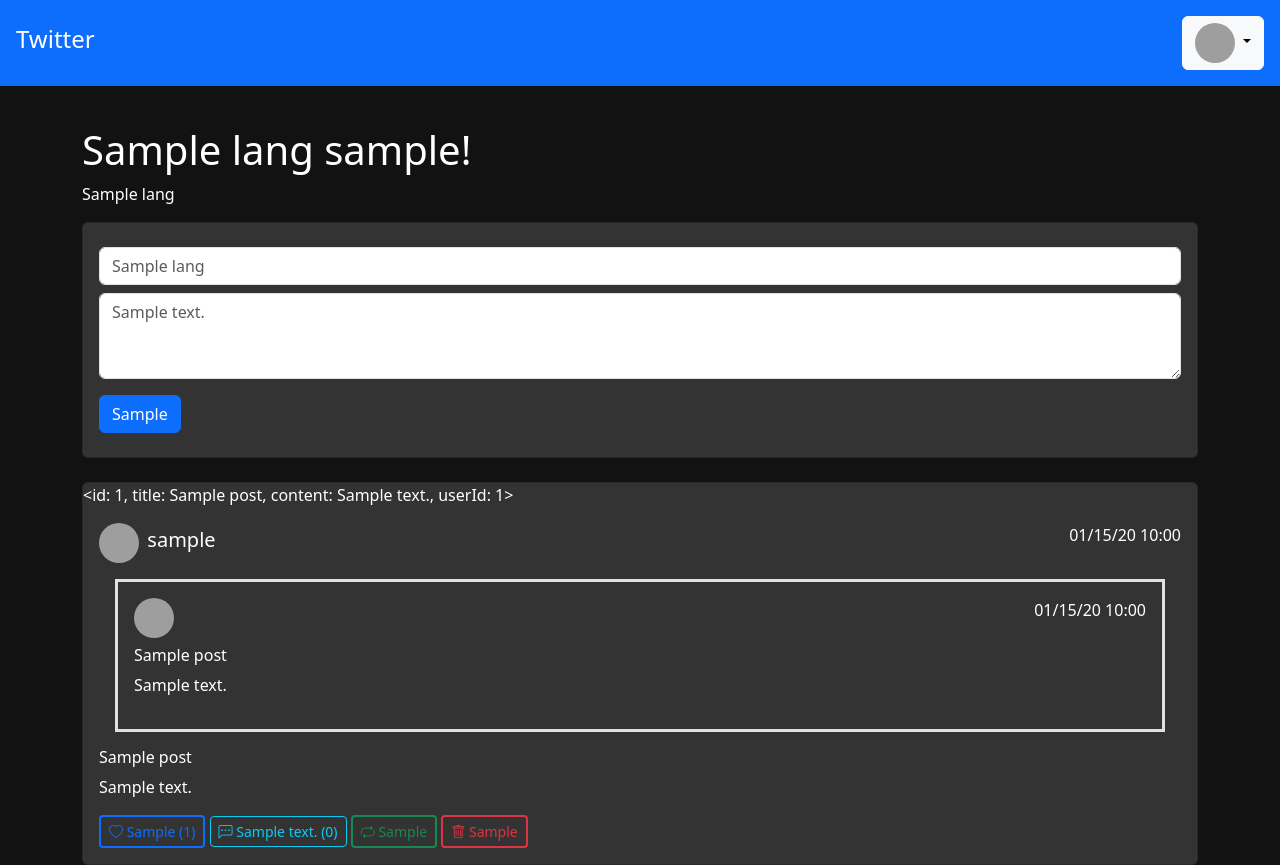
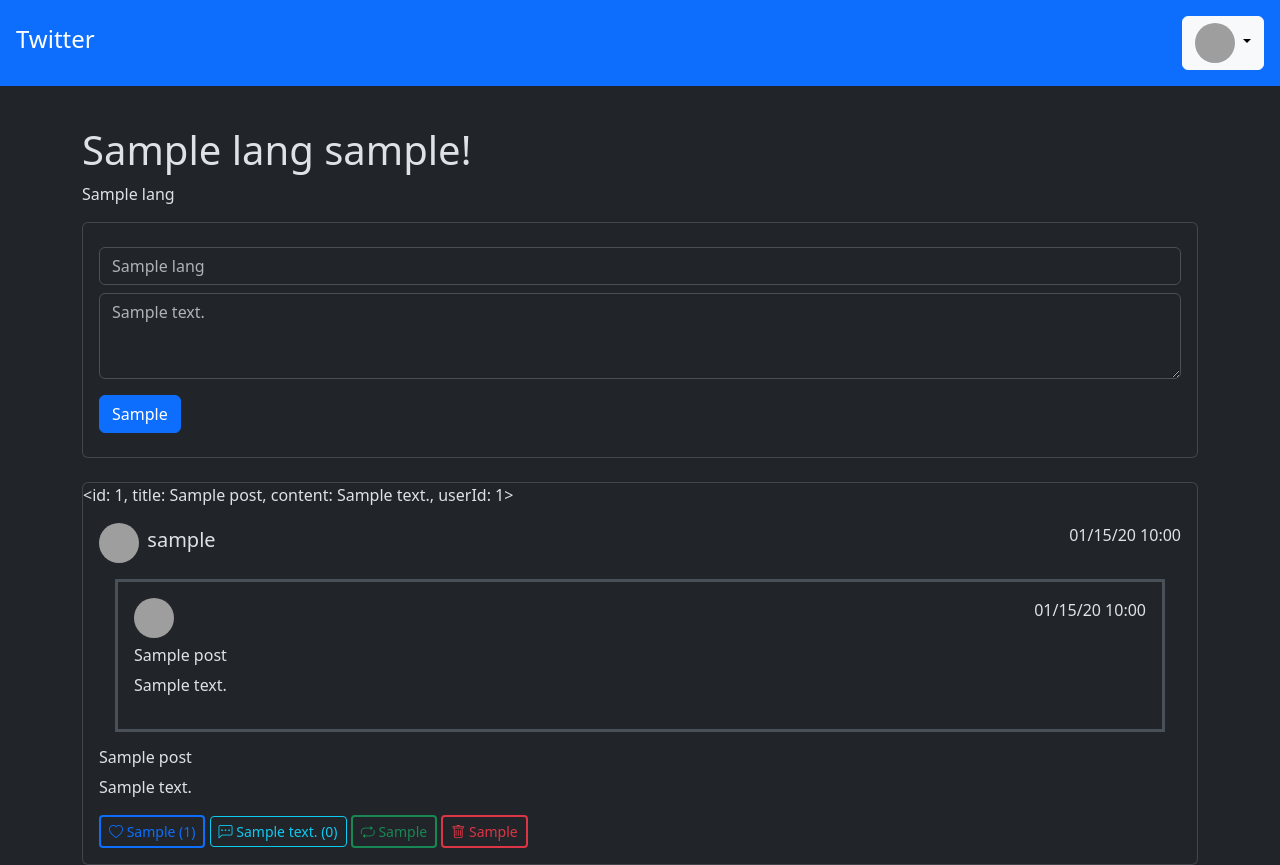
Before and after one commit to Jeremy-Verweij/webtech, a Flask app: template templates/index.html in a window 1280 px wide. Run offline with Flask 3, Linux system fonts and the light colour scheme; a user stored in the database is signed in; tables that the repository leaves empty hold one stand-in row (values such as "Sample post"); the template is opened without the code that fills it: values that come from a table or form of the project are taken from there, most other values are stand-ins (such as "Sample title", 1, 10 or a date in 2020); parts of the project's set-up code (start-up, migrations or seed data) failed here and were passed over; grey boxes are pictures that could not be loaded.

Commit message:
darkmode

```diff
--- a/templates/boiler_plate.html
+++ b/templates/boiler_plate.html
@@ -1,5 +1,8 @@
 <!DOCTYPE html>
-<html lang="en">
+<html
+	lang="en"
+	data-bs-theme="{{ 'dark' if session.get('dark_mode') else 'light' }}"
+>
 	<head>
 		<meta charset="UTF-8" />
 		<meta name="viewport" content="width=device-width, initial-scale=1.0" />
--- a/templates/layout.html
+++ b/templates/layout.html
@@ -1,19 +1,8 @@
 {% extends 'boiler_plate.html' %} {% block header %}
 <title>Web App</title>
-<!-- <link rel="stylesheet" href="{{ url_for('static', filename='css/style.css') }}"> -->
-<style>
-  body.dark-mode {
-    background-color: #121212;
-    color: white;
-  }
-  .dark-mode .card {
-    background-color: #333;
-    color: white;
-  }
-</style>
 {% endblock %} {% block body %}
 <body
-  class="overflow-hidden {{ 'dark-mode' if session.get('dark_mode') else '' }}"
+  class="overflow-hidden"
 >
   <div class="d-flex flex-column vh-100">
     <div
```
Lines whose indentation alone changed are shown as unchanged.
